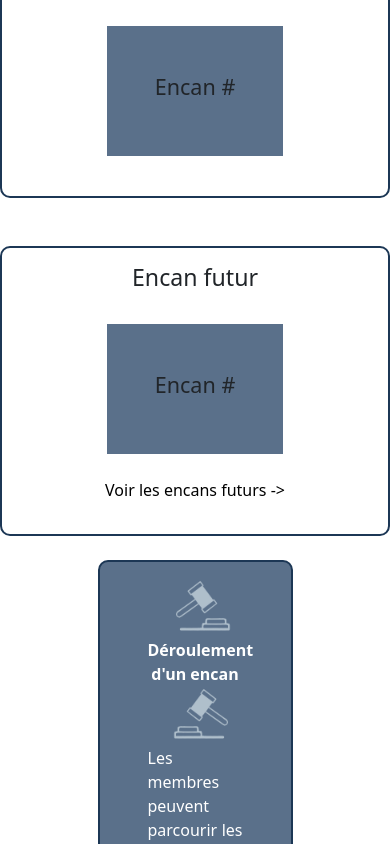
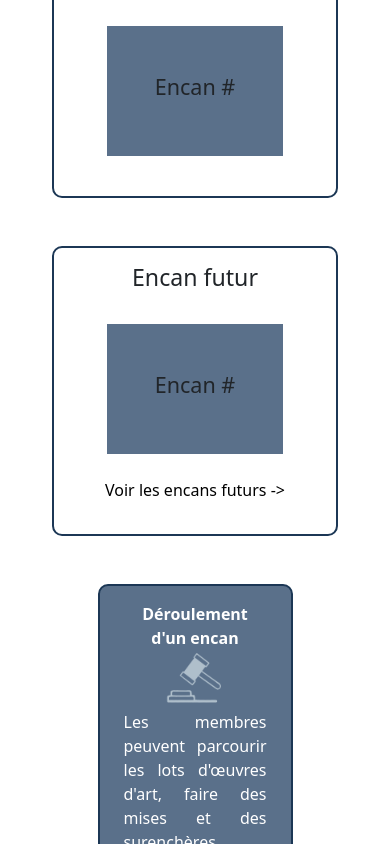
Before and after one commit to StephaneNkengue/Projet_integration, a Vue app in the folder gamma2024.client/: page / in a window 390 px wide. Shown: the part 1156-2000 px from the top of the page. Built offline with nearby package versions, Linux system fonts and the light colour scheme.

Commit message:
Ajustement affichage page Accueil pour mobile

```diff
--- a/gamma2024.client/src/components/views/Accueil.vue
+++ b/gamma2024.client/src/components/views/Accueil.vue
@@ -16,26 +16,26 @@
             </router-link>
         </div>
 
-        <div class="d-flex d-inline gap-5 flex-column flex-md-row mx-sm-2 mt-4 w-100 justify-content-center">
+        <div class="d-flex gap-5 flex-column flex-lg-row m-4 ">
             <AffichageEncanAccueil :type="passe" />
             <AffichageEncanAccueil :type="present" />
             <AffichageEncanAccueil :type="futur" />
         </div>
 
-        <div class="w-50 pt-3 px-5 mt-4 bleuMoyenFond text-center text-white contourDiv">
+        <div class="w-50 pt-3 px-4 mt-4 bleuMoyenFond text-center text-white contourDiv">
 
             <div class="fw-bold">
                 <img src="/icons/IconeMarteauBleuGris.png"
                      alt="Les Encans de Nantes"
                      height="60"
-                     class="transpositionImage px-4" />
+                     class="transpositionImage px-2 d-none d-lg-inline" />
 
                 Déroulement d'un encan
 
                 <img src="/icons/IconeMarteauBleuGris.png"
                      alt="Les Encans de Nantes"
                      height="60"
-                     class="px-4" />
+                     class="px-2" />
             </div>
 
             <p class="justifyText mb-0">
```
